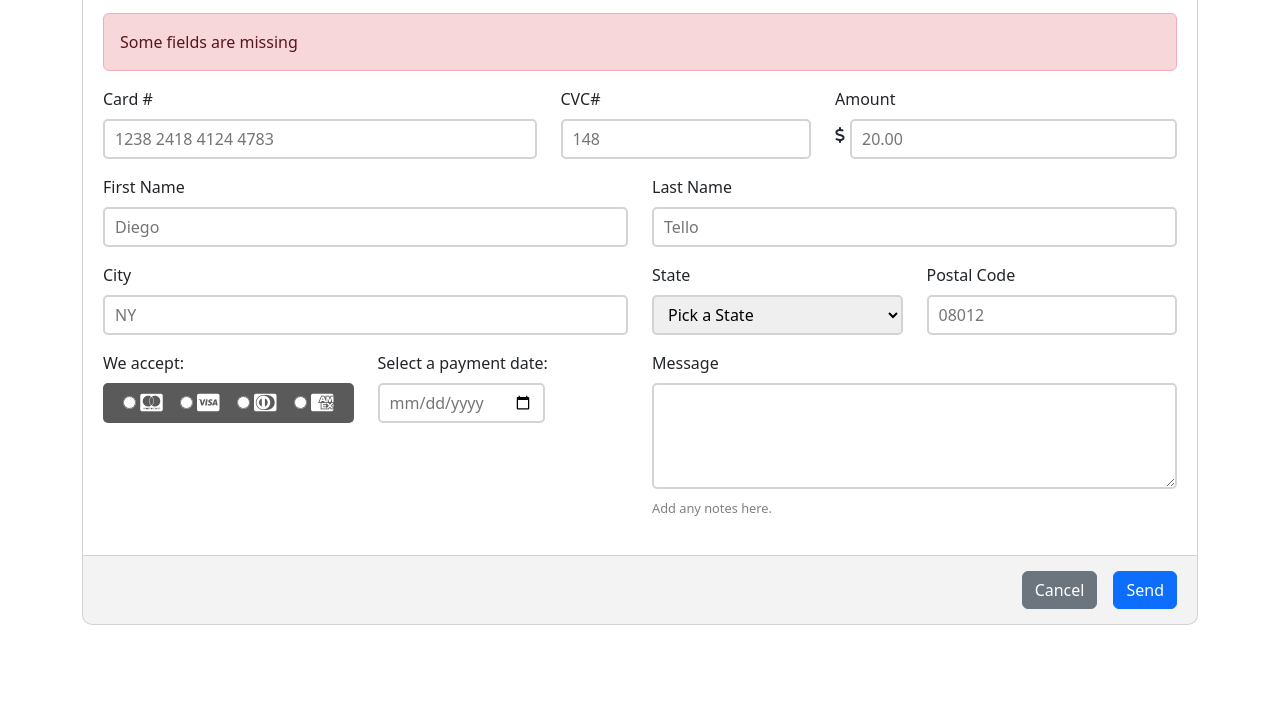
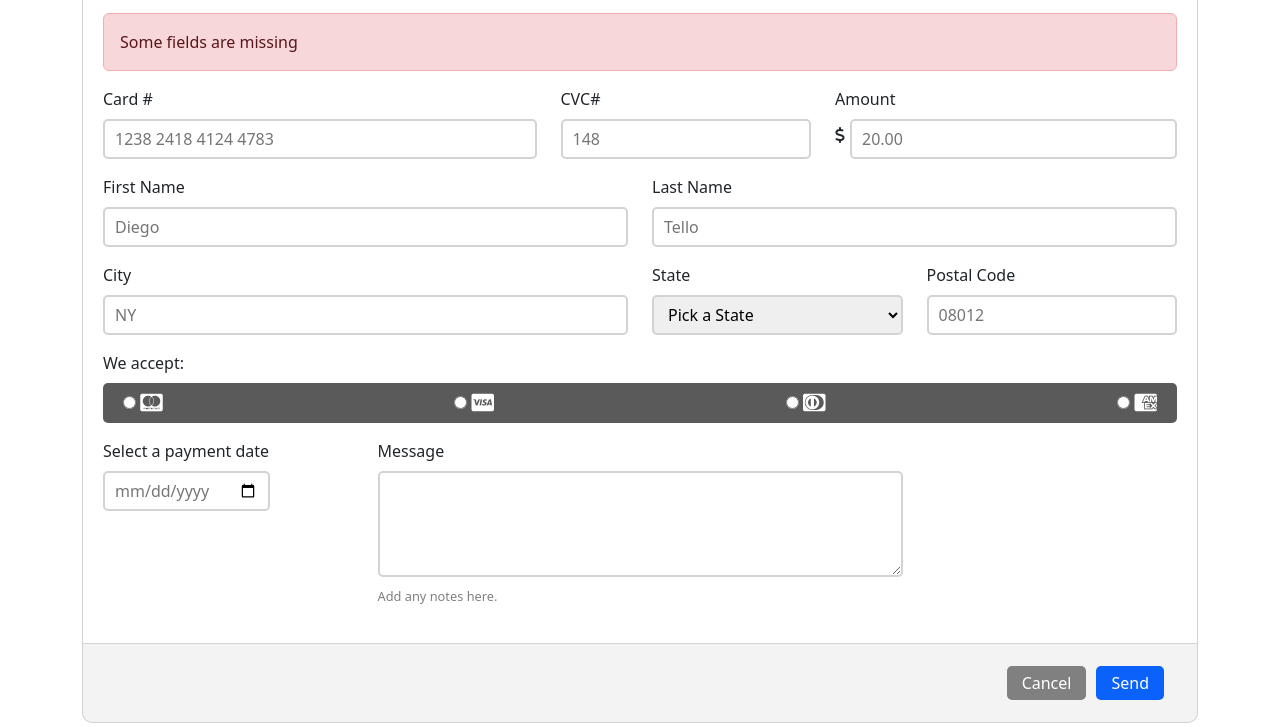
Before and after one commit to 4GeeksAcademy/Form-html-Diego-Tello, a plain HTML site: page index.html in a window 1280 px wide. Shown: the part 73-800 px from the top of the page. Drawn offline with nearby package versions, Linux system fonts and the light colour scheme.

Commit message:
First commit

```diff
--- a/index.html
+++ b/index.html
@@ -57,7 +57,7 @@
             </div>
             <!--FILA2-->
             <div class="row mb-3">
-                <div class="col-6 Fname  celdas">
+                <div class="col-6 FName celdas">
                     <label for="FName">First Name</label>
                     <input class="w-100 borderinput" name="FName" type="text" id="FName" placeholder="Diego" />
                 </div>
@@ -112,26 +112,26 @@
 
             <!--FILA4-->
 
-            <div class="row mb-3 object-fit-cover">
-                <div class="col-3 ">
+            <div class="row object-fit-cover">
+                <div class="co-3 mb-3 ">
                     <label class="Tit_PasarelaPagos" for="">We accept:</label>
                     <div class="PasarelaPagos">
-                        <div class="P_Mastercard">
+                        <div class="col-auto P_Mastercard">
                             <input type="radio" id="Mastercard" name="PasarelaPagos" />
                             <label for="Mastedcard"><i class="fa-brands fa-cc-mastercard fa-lg white-icon"></i></label>
                         </div>
 
-                        <div class="P_Visa">
+                        <div class="col-auto P_Visa">
                             <input type="radio" id="Visa" name="PasarelaPagos" />
                             <label for="Visa"><i class="fa-brands fa-cc-visa fa-lg white-icon"></i></label>
                         </div>
 
-                        <div class="P_Diners">
+                        <div class="col-auto P_Diners">
                             <input type="radio" id="Diners" name="PasarelaPagos" />
                             <label for="Diners"><i class="fa-brands fa-cc-diners-club fa-lg white-icon"></i></label>
                         </div>
 
-                        <div class="P_AmerExp">
+                        <div class="col-auto P_AmerExp">
                             <input type="radio" id="AmerExp" name="PasarelaPagos" />
                             <label for="AmerExp"><i class="fa-brands fa-cc-amex fa-lg white-icon"></i></label>
                         </div>
@@ -139,12 +139,12 @@
                     </div>
                 </div>
 
-                <div class="col-3 PaymentDate">
-                    <div><label for="Payment_Day">Select a payment date:</label></div>
-                   <div><input class="SelectDate" type="date" id="Payment_Day" name="reserva"></div>
+                <div class="col-sm-3 mb-3 PaymentDate">
+                    <div><label for="Payment_Day">Select a payment date</label></div>
+                    <div><input class="SelectDate" type="date" id="Payment_Day" name="reserva"></div>
                 </div>
 
-                <div class="col-6 Message">
+                <div class="col-lg-6 mb-3 Message">
                     <label for="Message">Message</label>
                     <textarea class="w-100" type="text" name="Message" id="Message" rows="4"> </textarea>
                     <span class="Message_note">Add any notes here.</span>
@@ -156,16 +156,22 @@
 
         </div>
         <div class="botones">
-                <div class="d-grid gap-2 d-md-flex justify-content-md-end">
+            <div class="btn">
+                <button class="Cancel">Cancel</button>
+                <button class="Send">Send</button>
+
+            </div>
+
+        </div>
+    </div>
+
+
+    <!-- <div class="d-grid gap-2 d-md-flex justify-content-md-end">
                     <button class="btn btn-secondary me-md-2" type="button">Cancel</button>
                     <button class="btn btn-primary" type="button">Send</button>
                 </div>
 
-            </div>
-    </div>
-
-
-
+-->
     <script src="https://cdn.jsdelivr.net/npm/bootstrap@5.3.2/dist/js/bootstrap.bundle.min.js"
         integrity="sha384-C6RzsynM9kWDrMNeT87bh95OGNyZPhcTNXj1NW7RuBCsyN/o0jlpcV8Qyq46cDfL"
         crossorigin="anonymous"></script>
--- a/styles.css
+++ b/styles.css
@@ -40,8 +40,9 @@ h3 {
 .Message,
 .PCode,
 .City,
+.Tit_PasarelaPagos,
 .PaymentDate {
-    font-weight: 500;
+    font-weight: 400;
 }
 
 .borderinput{
@@ -131,3 +132,29 @@ select {
     border-radius: 0 0 10px 10px;
 
 }
+
+.btn{
+    display:flex;
+    justify-content: end;
+    gap:10px;
+
+}
+
+
+
+.Cancel, .Send{
+    border-radius: 5px;
+    margin:0;
+    padding: 5px 15px;
+    color: white;
+    border: 0px;
+    font-weight: 500;
+}
+
+.Cancel{
+    background-color: gray;
+}
+
+.Send{
+    background-color: rgb(10, 98, 251);
+}
```
